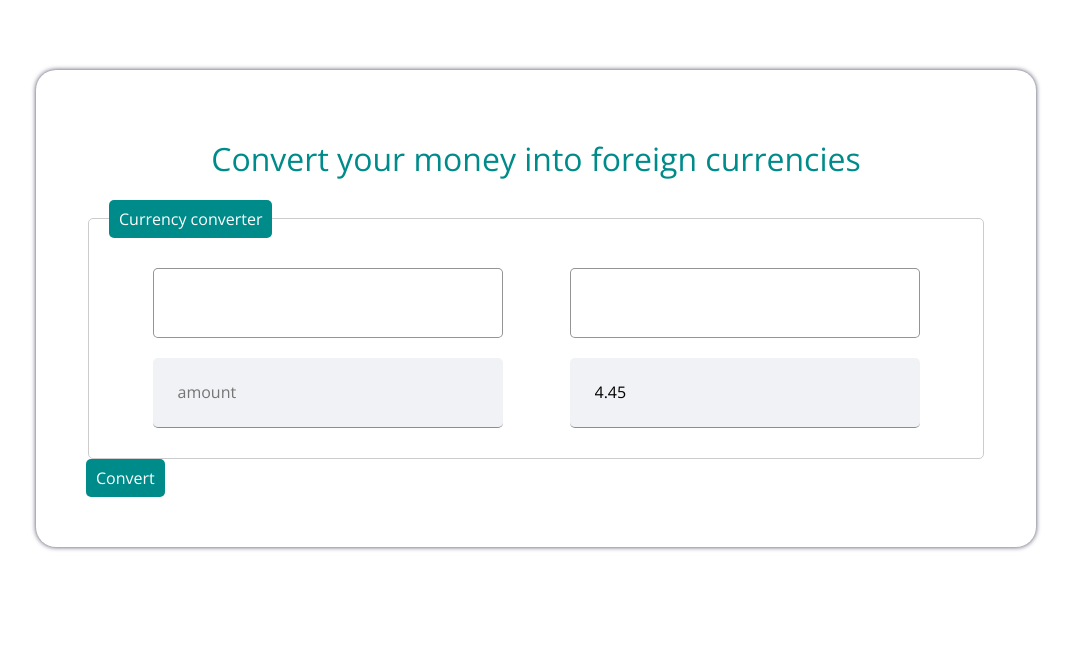
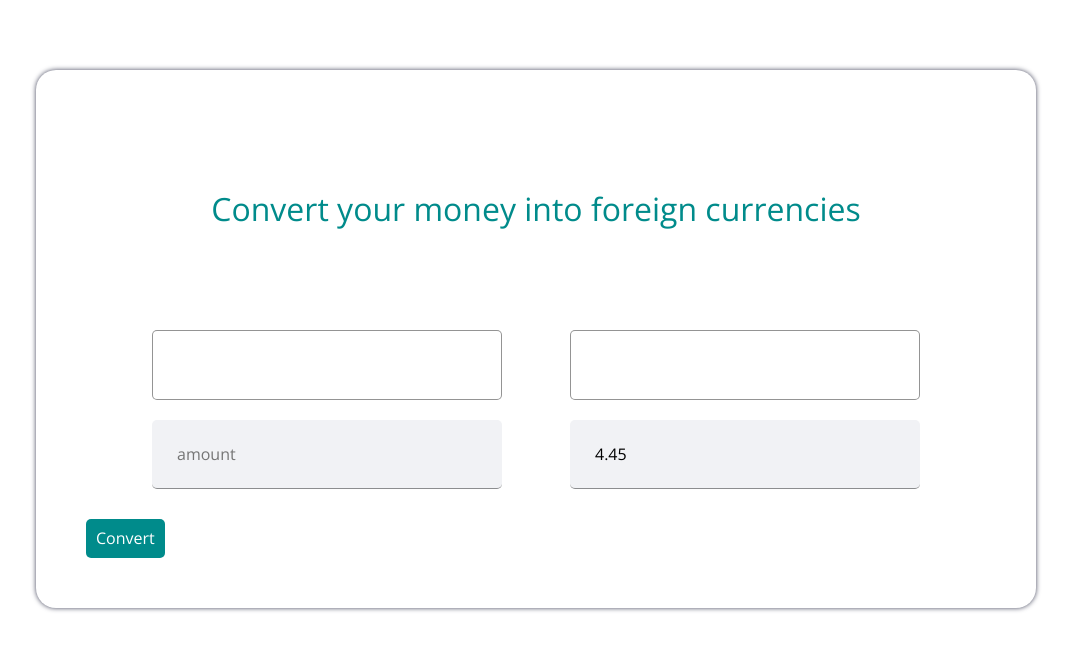
Before and after one commit to TomKotula/currency-converter, a plain HTML site: page index.html in a window 1280 px wide. Shown: the whole page, without its empty margins (104-1175 px from the left). Drawn offline with nearby package versions, Linux system fonts and the light colour scheme.

Commit message:
form legend and form fieldset border removed and padding of header increased

```diff
--- a/index.html
+++ b/index.html
@@ -26,7 +26,6 @@
         </header>
         <form class="form js-form">
             <fieldset class="form__fieldset">
-                <legend class="form__legend">Currency converter</legend>
                 <label class="form__label">
                     <input class="form__input" />
                     <input class="form__input" />
--- a/style.css
+++ b/style.css
@@ -26,25 +26,19 @@ body {
     color: darkcyan;
     font-weight: normal;
     text-align: center;
+    padding: 50px;
 }
 
 .form__fieldset {
     border-radius: 5px;
     border: 1px solid #ccc;
     padding: 20px;
+    border: none;
 }
 
 .form__label {
     display: flex;
     justify-content: space-around;
-    padding: 10px;
-}
-
-.form__legend {
-    background-color: darkcyan;
-    border: none;
-    border-radius: 5px;
-    color: white;
     padding: 10px;
 }
 
```
